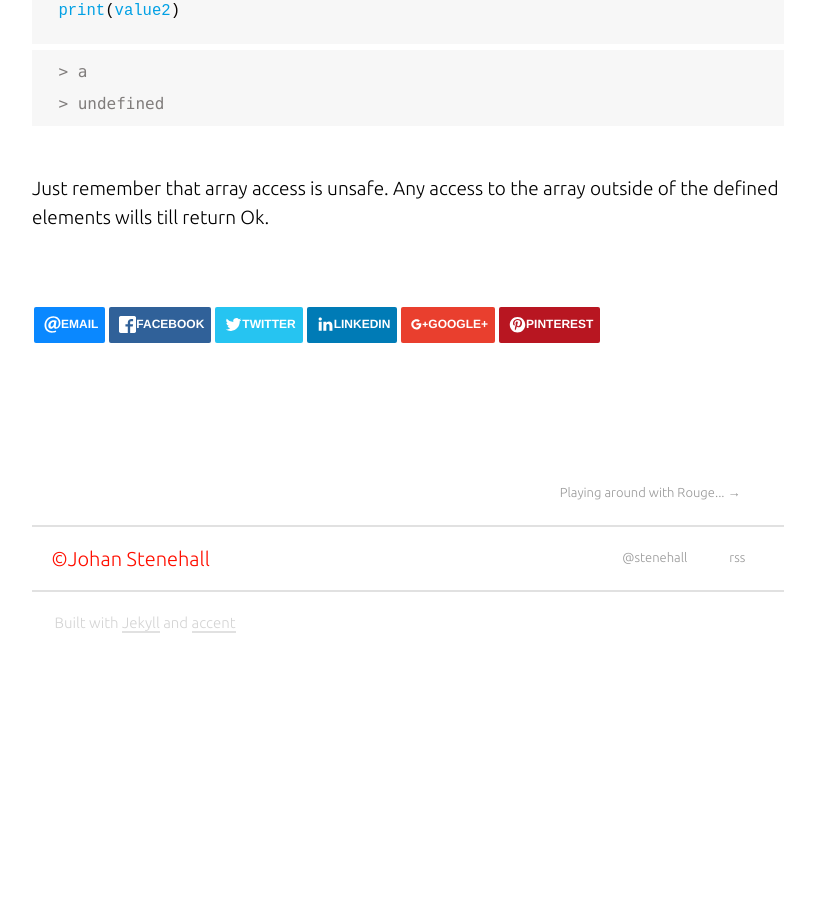
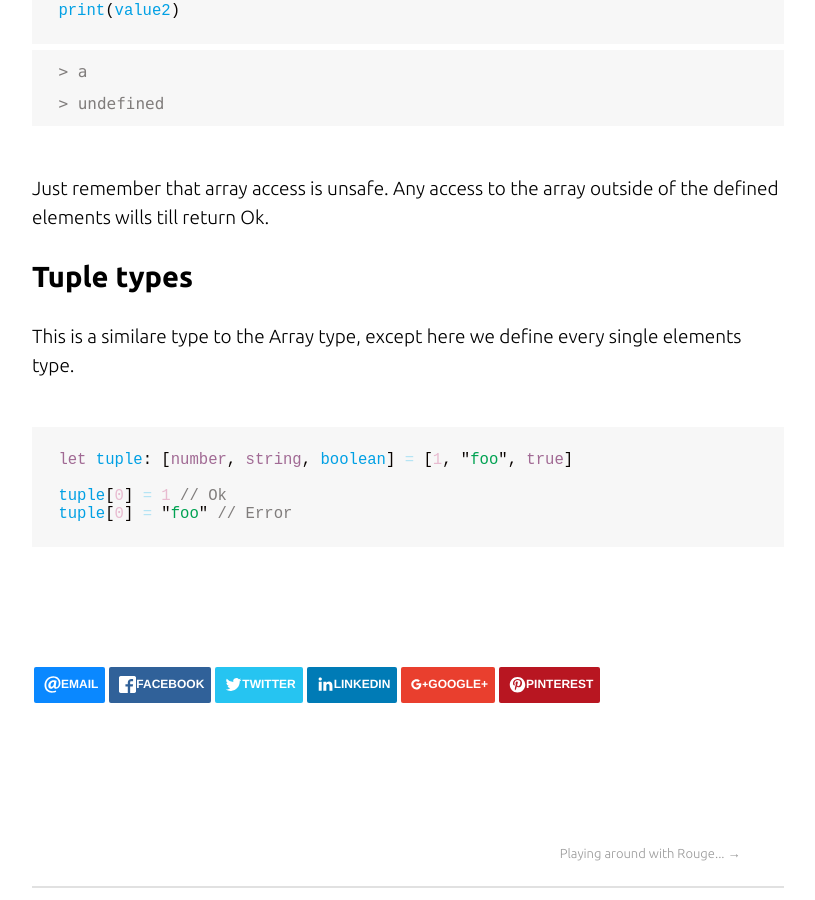
Before and after one commit to stenehall/stenehall.github.io, a Jekyll site: the page built from _posts/2017-07-04-learning-flow.md, in a window 1280 px wide and 900 px high, scrolled down 5108 px. Shown: the whole window, without its empty margins (232-1047 px from the left). Built offline with Jekyll 4.4.1, drawn with Linux system fonts in a browser that asks for light colours; nearby versions of some CDN libraries; comment, search, counter and statistics services are not loaded; before the commit the page ends 5771 px from its top, so only the background shows below that.

Commit message:
Tuple types

````diff
--- a/_posts/2017-07-04-learning-flow.md
+++ b/_posts/2017-07-04-learning-flow.md
@@ -175,3 +175,15 @@ print(value2)
 ```
 
 Just remember that array access is unsafe. Any access to the array outside of the defined elements wills till return Ok.
+
+
+### Tuple types
+
+This is a similare type to the Array type, except here we define every single elements type.
+
+```typescript
+let tuple: [number, string, boolean] = [1, "foo", true]
+
+tuple[0] = 1 // Ok
+tuple[0] = "foo" // Error
+```
````
Also changed, not shown: code/flow.js (+8 -0 lines).
